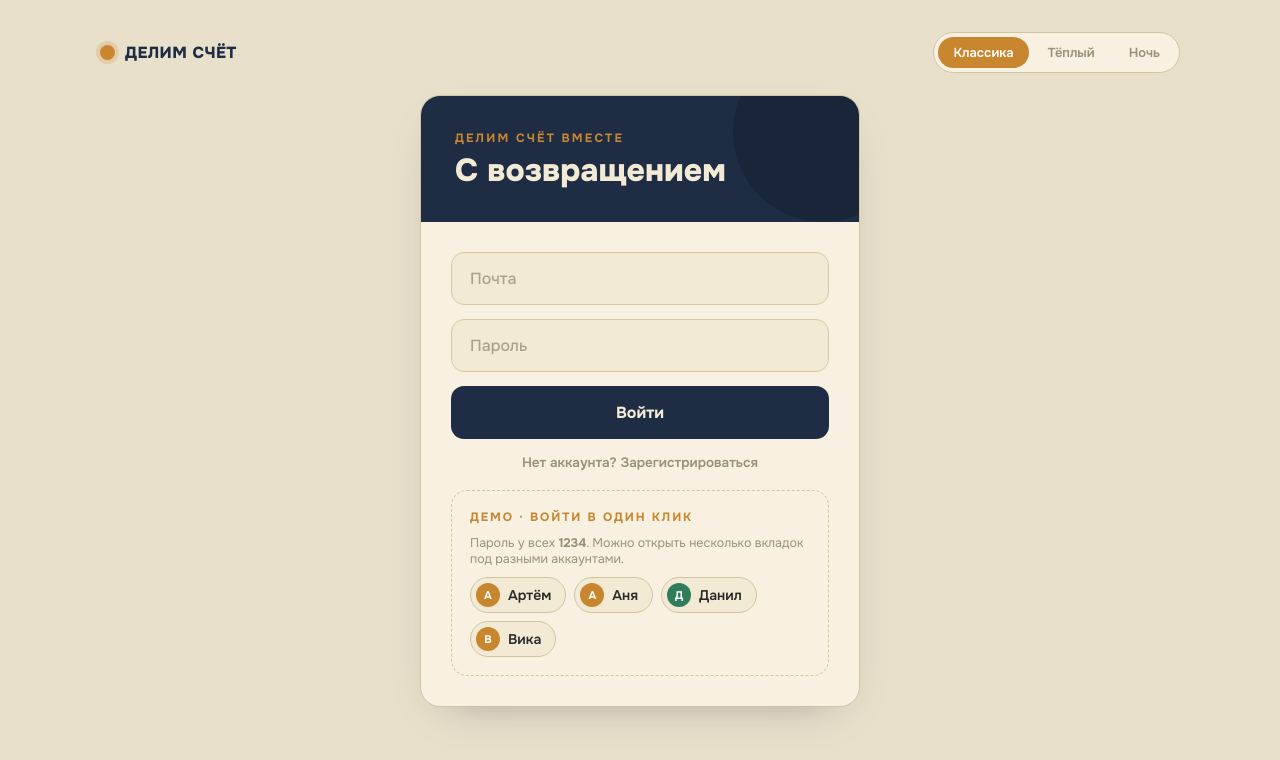
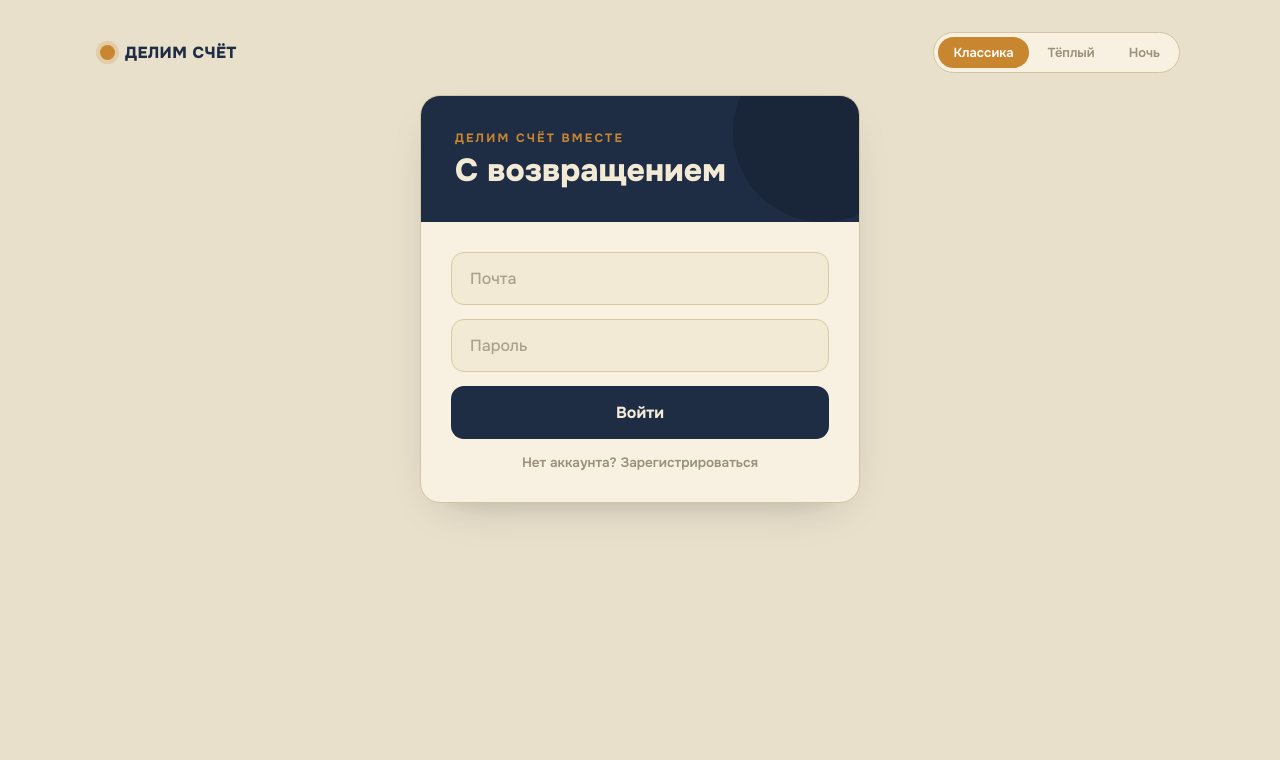
Before and after one commit to Tripkitty/tripkitty-web, a React (Vite) app: page /auth in a window 1280 px wide. Shown: the top 760 px of the page. Built offline with nearby package versions, Linux system fonts and the light colour scheme; no server answers.

Commit message:
fix: persist auth session across page reloads

```diff
--- a/src/api/http.ts
+++ b/src/api/http.ts
@@ -33,15 +33,18 @@ async function doRefresh(): Promise<void> {
   });
 
   if (!res.ok) {
-    await clearTokens();
-    throw new ApiError('INVALID_TOKEN', 'Сессия истекла, войдите заново', null, 422);
+    if (res.status === 401 || res.status === 403) {
+      await clearTokens();
+      throw new ApiError('INVALID_TOKEN', 'Сессия истекла, войдите заново', null, 401);
+    }
+    throw new ApiError('SERVER_ERROR', `Сервер недоступен (${res.status})`, null, res.status);
   }
 
-  const data = (await res.json()) as { accessToken: string; refreshToken: string };
-  await setTokens(data.accessToken, data.refreshToken);
+  const data = (await res.json()) as { tokens: { accessToken: string; refreshToken: string } };
+  await setTokens(data.tokens.accessToken, data.tokens.refreshToken);
 }
 
-function refreshOnce(): Promise<void> {
+export function refreshOnce(): Promise<void> {
   if (!_refreshing) {
     _refreshing = doRefresh().finally(() => { _refreshing = null; });
   }
--- a/src/hooks/usePushNotifications.ts
+++ b/src/hooks/usePushNotifications.ts
@@ -46,6 +46,8 @@ export function usePushNotifications() {
       const keys = json.keys as { p256dh: string; auth: string };
       await push.subscribe(sub.endpoint, keys.p256dh, keys.auth);
       setSubscribed(true);
+    } catch {
+      alert('Не удалось подключить уведомления. Попробуй позже.');
     } finally {
       setLoading(false);
     }
--- a/src/pages/AuthPage.tsx
+++ b/src/pages/AuthPage.tsx
@@ -1,22 +1,13 @@
 import { useState, type KeyboardEvent } from 'react';
 import { useNavigate } from 'react-router-dom';
 import { useStore } from '../hooks/useStore';
-import { disp } from '../lib/format';
-import { Avatar } from '../components/Avatar';
 import { HeaderBand } from '../components/HeaderBand';
 import { auth } from '../api/api';
 import { setTokens } from '../api/tokens';
 import { ApiError } from '../api/http';
 
-const DEMO_EMAILS = [
-  { id: 'u_artem', email: 'me@trip.ru', name: 'Артём' },
-  { id: 'u_anya', email: 'anya@trip.ru', name: 'Аня' },
-  { id: 'u_danil', email: 'danil@trip.ru', name: 'Данил' },
-  { id: 'u_vika', email: 'vika@trip.ru', name: 'Вика' },
-];
-
 export function AuthPage() {
-  const { db, refreshSession } = useStore();
+  const { refreshSession } = useStore();
   const navigate = useNavigate();
 
   const [mode, setMode] = useState<'login' | 'register'>('login');
@@ -77,9 +68,6 @@ export function AuthPage() {
   const onKey = (e: KeyboardEvent) => { if (e.key === 'Enter') submit(); };
   const toggle = () => { setMode(isRegister ? 'login' : 'register'); setErr(''); };
 
-  // Демо-пользователи: берём из локального db (если успели загрузиться) или из списка.
-  const demoUsers = DEMO_EMAILS.map((d) => db.users[d.id] ?? { id: d.id, name: d.name, handle: '', email: d.email, pass: '', friends: [], incoming: [], outgoing: [] });
-
   return (
     <div className="view">
       <div className="card" style={{ maxWidth: 440 }}>
@@ -115,21 +103,6 @@ export function AuthPage() {
           <button type="button" className="link" style={{ alignSelf: 'center' }} onClick={toggle}>
             {isRegister ? 'Уже есть аккаунт? Войти' : 'Нет аккаунта? Зарегистрироваться'}
           </button>
-
-          <div className="demo-card">
-            <div className="eyebrow">ДЕМО · ВОЙТИ В ОДИН КЛИК</div>
-            <p className="hint" style={{ margin: 0 }}>
-              Пароль у всех <b>1234</b>. Можно открыть несколько вкладок под разными аккаунтами.
-            </p>
-            <div className="demo-chips">
-              {demoUsers.map((u) => (
-                <button key={u.id} type="button" className="demo-chip" disabled={busy} onClick={() => enter(u.email, '1234')}>
-                  <Avatar id={u.id} name={u.name} size={24} />
-                  {disp(u.name)}
-                </button>
-              ))}
-            </div>
-          </div>
         </div>
       </div>
     </div>
--- a/src/store/StoreContext.tsx
+++ b/src/store/StoreContext.tsx
@@ -1,6 +1,7 @@
 import { createContext, useCallback, useEffect, useReducer, useRef, useState, type ReactNode } from 'react';
 import * as api from '../api/api';
 import { connectHub, disconnectHub, onHubEvent, type FriendAcceptedPayload } from '../api/signalr';
+import { refreshOnce } from '../api/http';
 import { clearTokens, getRefreshToken } from '../api/tokens';
 import { mapApiTripDetail, mapApiUser, mapFriendDto, curToCode } from '../api/mappers';
 import { reducer, type State } from './reducer';
@@ -28,6 +29,10 @@ function emptyDB(): DB {
 async function bootstrapFromApi(): Promise<State | null> {
   const rt = await getRefreshToken();
   if (!rt) return null;
+
+  // Всегда обновляем AT через refresh-token перед API-запросами.
+  // AT хранится только в памяти и сбрасывается при перезагрузке страницы.
+  await refreshOnce();
 
   const [{ user }, { trips: summaries }, friendLists] = await Promise.all([
     api.auth.me(),
@@ -89,8 +94,11 @@ export function StoreProvider({ children }: { children: ReactNode }) {
       } else {
         _dispatch({ type: 'setSession', userId: null });
       }
-    } catch {
-      await clearTokens();
+    } catch (e) {
+      const status = (e instanceof Error && 'status' in e) ? (e as { status: number }).status : 0;
+      if (status === 401 || status === 403 || status === 422) {
+        await clearTokens();
+      }
       _dispatch({ type: 'setSession', userId: null });
     }
   }, []);
--- a/src/store/reducer.ts
+++ b/src/store/reducer.ts
@@ -25,8 +25,16 @@ export function reducer(state: State, action: Action): State {
 
     case 'friendRequest': {
       const users = { ...db.users };
-      users[action.fromId] = { ...users[action.fromId], outgoing: [...users[action.fromId].outgoing, action.toId] };
-      users[action.toId] = { ...users[action.toId], incoming: [...users[action.toId].incoming, action.fromId] };
+      const from = users[action.fromId];
+      if (from) {
+        users[action.fromId] = { ...from, outgoing: [...from.outgoing, action.toId] };
+      }
+      // action.toId может отсутствовать в локальном store — пропускаем.
+      // refreshSession() после вызова API синхронизирует обе стороны с сервером.
+      const to = users[action.toId];
+      if (to) {
+        users[action.toId] = { ...to, incoming: [...to.incoming, action.fromId] };
+      }
       return { ...state, db: { ...db, users } };
     }
 
```
Also changed, not shown: 2 other files (tests, documents, lock files or other folders).
